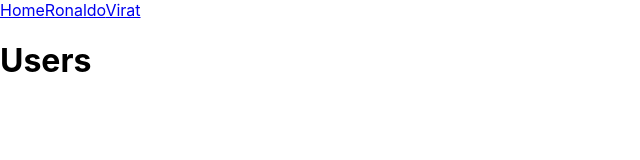
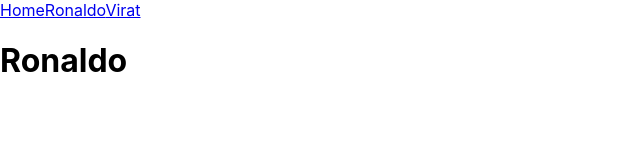
Before and after one commit to wasifafridi25/React-Router-Practice, a React (Create React App) app: page /users/Ronaldo in a window 1280 px wide. Shown: the top 160 px of the page, without its empty margins (0-640 px from the left). Built offline with nearby package versions, Linux system fonts and the light colour scheme.

Commit message:
Added dynamic routes for different users

```diff
--- a/package.json
+++ b/package.json
@@ -6,6 +6,7 @@
     "@testing-library/jest-dom": "^5.17.0",
     "@testing-library/react": "^13.4.0",
     "@testing-library/user-event": "^13.5.0",
+    "axios": "^1.5.0",
     "react": "^18.2.0",
     "react-dom": "^18.2.0",
     "react-router-dom": "^6.3.0",
--- a/src/App.jsx
+++ b/src/App.jsx
@@ -13,6 +13,7 @@ function App() {
           {/* <Route path="/about" element={<About />} />
           <Route path='/contact' element={<Contact />} /> */}
           <Route path="/users/:username" element={<Users /> } />
+          {/* <Route path="/users/:id" element={<Users /> } /> */}
         </Routes>
       </Router>
   );
--- a/src/pages/Users.jsx
+++ b/src/pages/Users.jsx
@@ -1,10 +1,18 @@
 import { useParams } from "react-router-dom";
+import React, { useEffect } from 'react'
 
 function Users(){
     const { username } = useParams()
+    // const { id } = useParams()
+    // console.log(useParams())
     console.log(username)
+
+    useEffect(() => {
+        // fetch(`https://api.instagram.com/${username}`)
+    }, [])
+
     return (
-        <h1>Users</h1>
+        <h1>{username}</h1>
     );
 }
 
```
Also changed, not shown: 1 other file (tests, documents, lock files or other folders).
